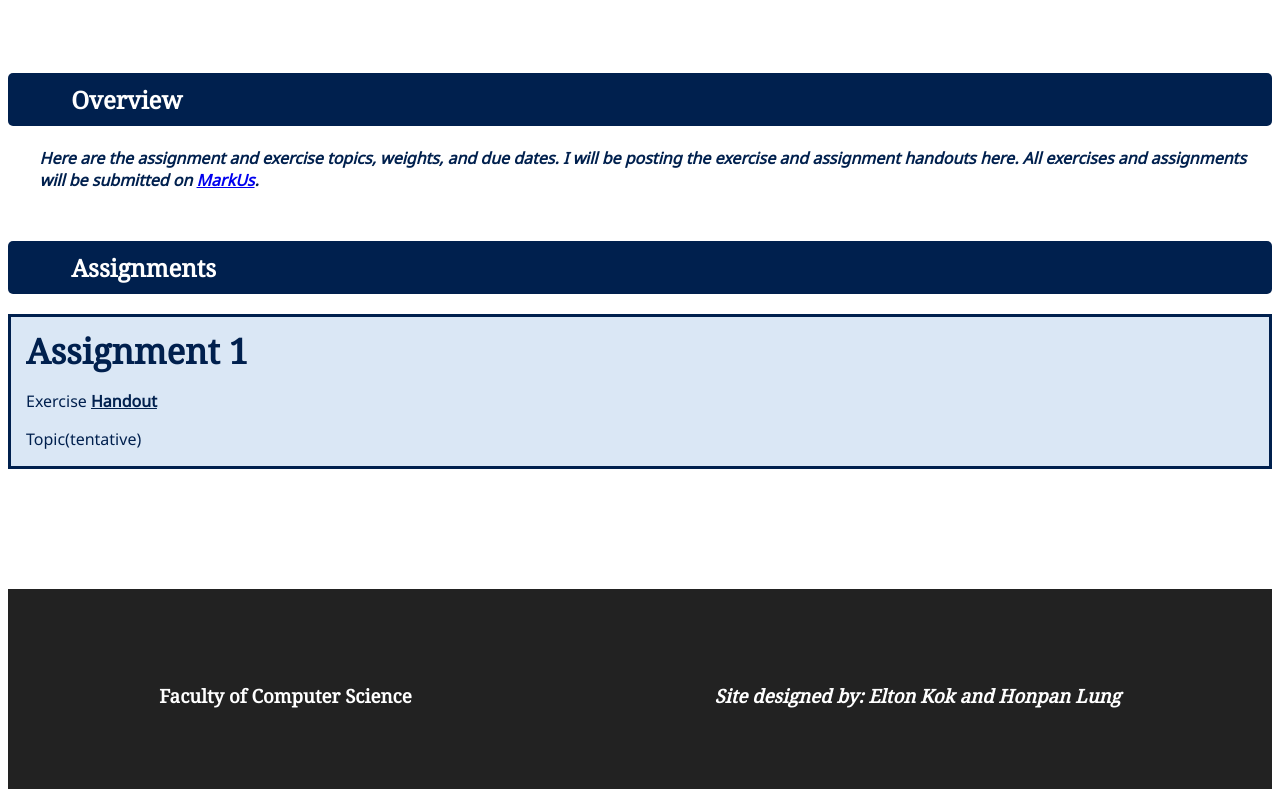
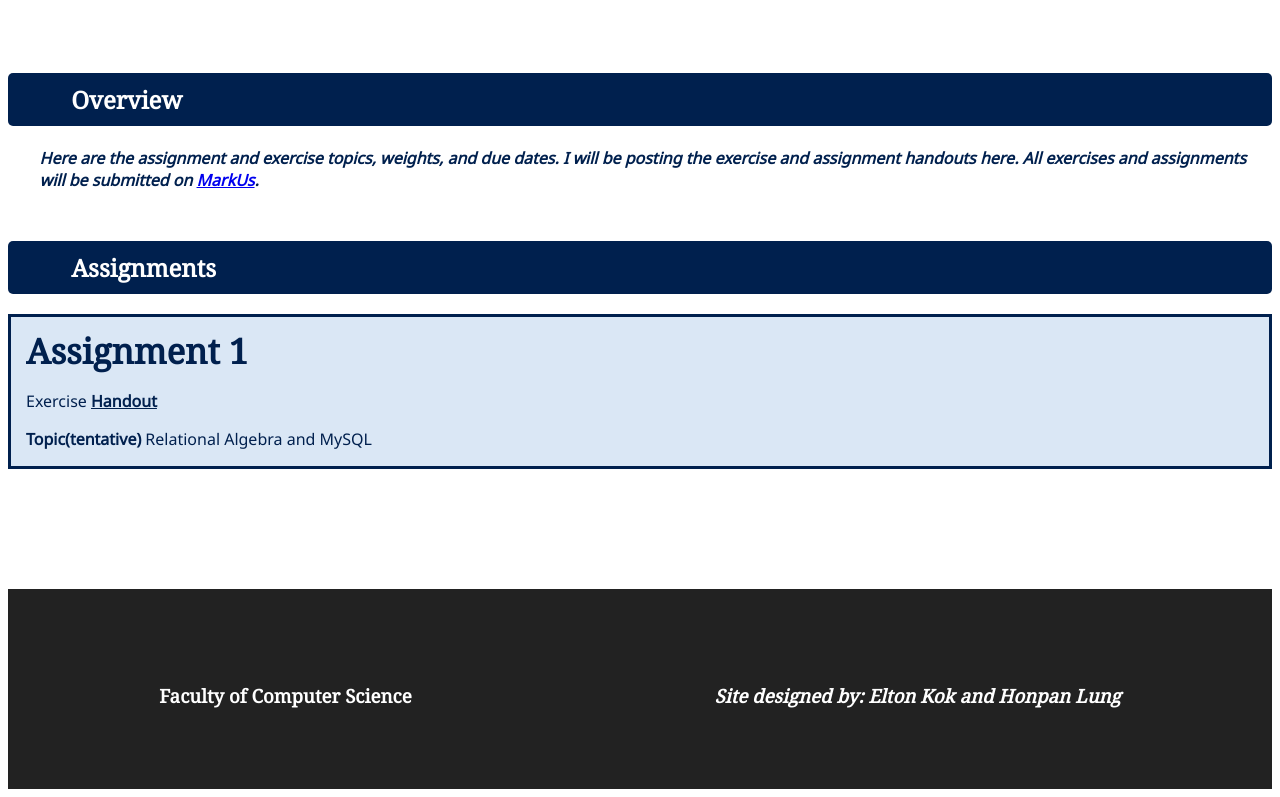
Before and after one commit to EltonK888/CSCB20_A2, a plain HTML site: page Assignment2/src/assignments.html in a window 1280 px wide. Shown: the part 106-903 px from the top of the page. Drawn offline with Linux system fonts and the light colour scheme.

Commit message:
assignment 1

```diff
--- a/Assignment2/src/assignments.html
+++ b/Assignment2/src/assignments.html
@@ -46,7 +46,8 @@
             <div class="block-content">
                 <h2>Assignment 1</h2>
                 <p>Exercise <a href="">Handout</a></p>
-                <p>Topic(tentative) </p>
+                <p><b>Topic(tentative)</b> Relational Algebra and MySQL</p>
+
             </div>
         </div>
         <footer>
```
